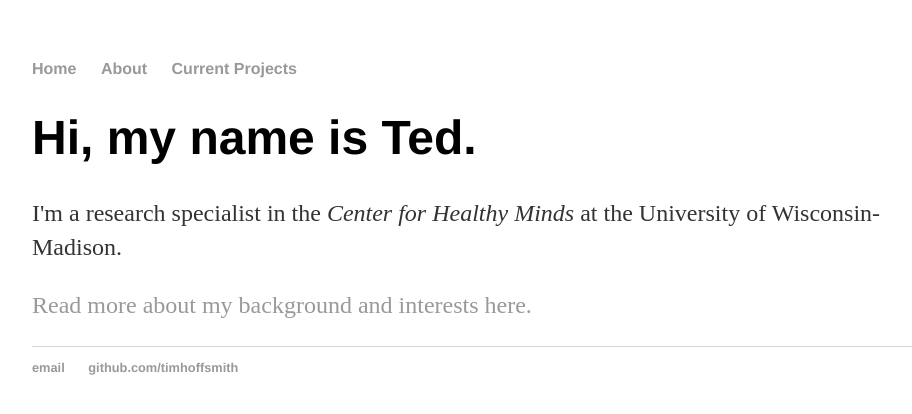
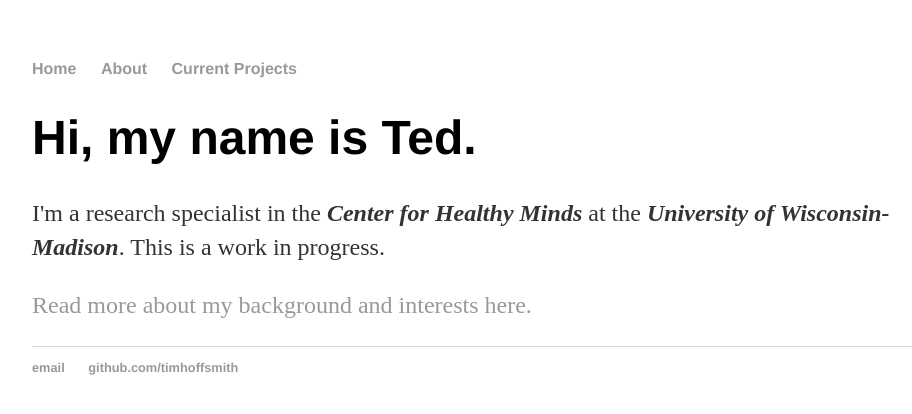
Before and after one commit to timhoffsmith/timhoffsmith.github.io, a Jekyll site: the page built from index.html, in a window 1280 px wide. Shown: the top 414 px of the page, without its empty margins (160-1072 px from the left). Built offline with Jekyll 4.4.1, drawn with Linux system fonts in a browser that asks for light colours.

Commit message:
Update index.html

```diff
--- a/index.html
+++ b/index.html
@@ -4,6 +4,6 @@ title: Ted Imhoff-Smith, Scientist In Training
 ---
 <div class="blurb">
 	<h1>Hi, my name is Ted.</h1>
-	<p>I'm a research specialist in the <em>Center for Healthy Minds</em> at the University of Wisconsin-Madison.</p>
+	<p>I'm a research specialist in the <em><b>Center for Healthy Minds</b></em> at the <em><b>University of Wisconsin-Madison</b></em>. This is a work in progress.</p>
 	<p><a href="/about">Read more about my background and interests here.</a></p>
 </div><!-- /.blurb -->
```
